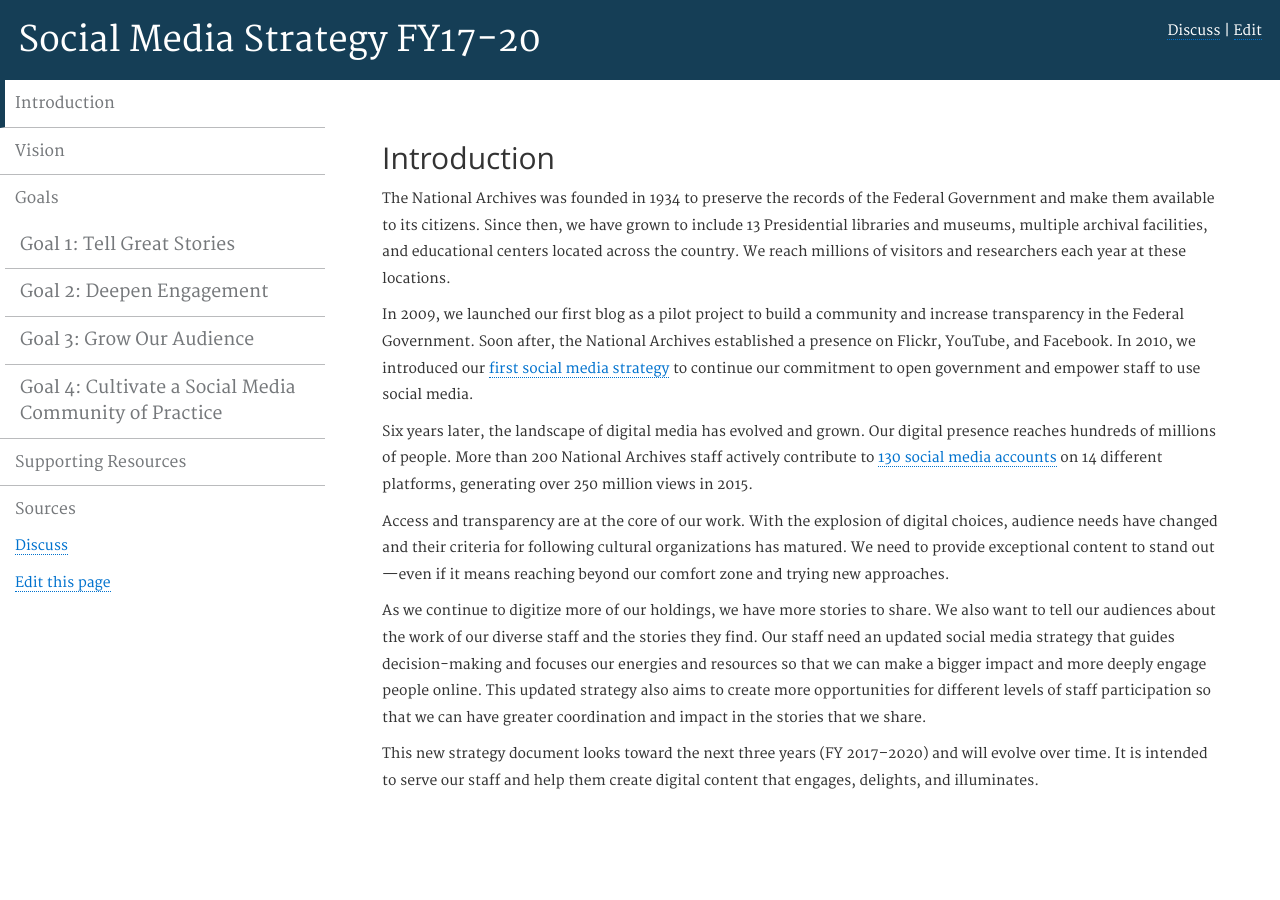
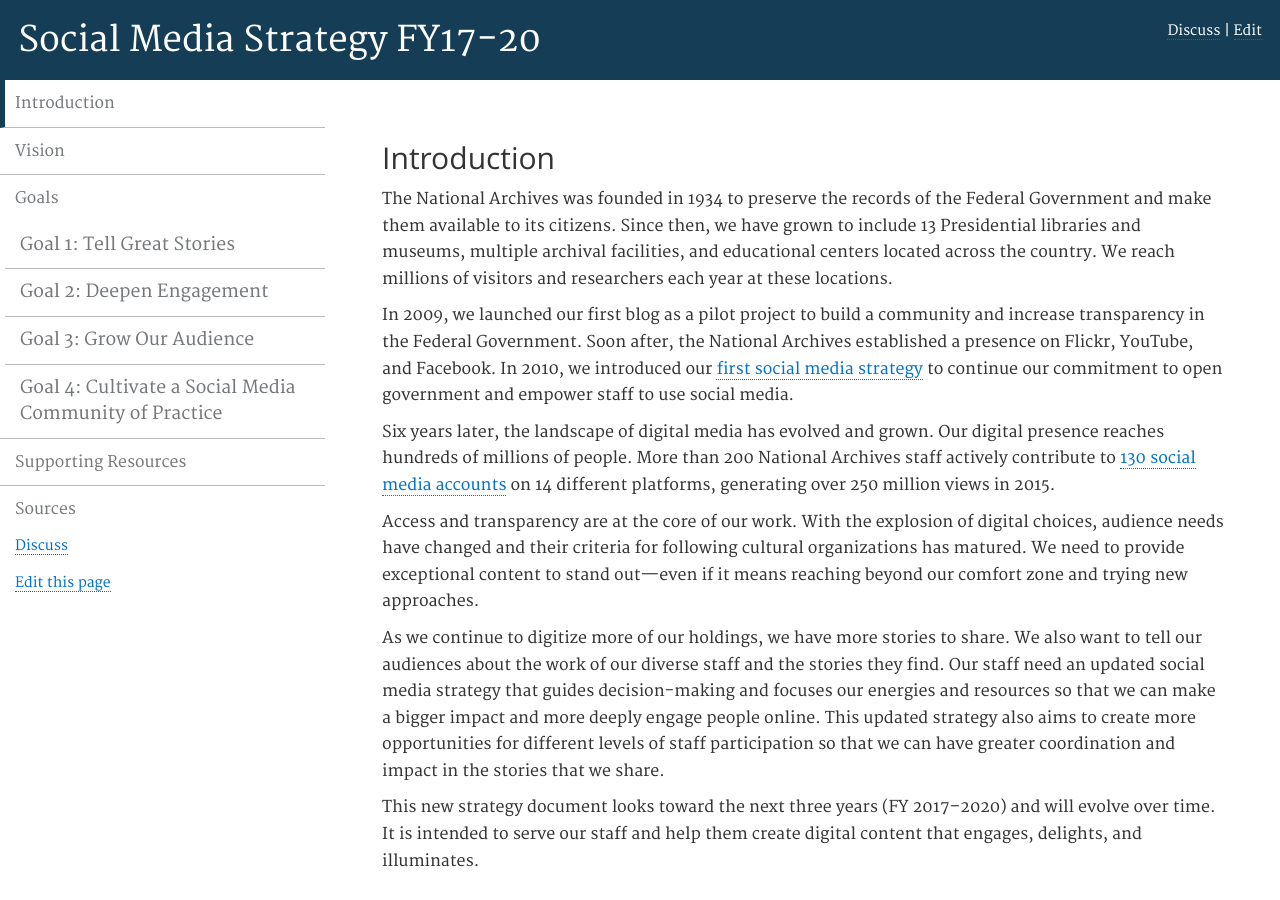
Before and after one commit to usnationalarchives/social-media-strategy, a Jekyll site: the page built from pages/index.md, in a window 1280 px wide. Built offline with Jekyll 4.4.1, drawn with Linux system fonts in a browser that asks for light colours.

```diff
--- a/assets/css/nara.css
+++ b/assets/css/nara.css
@@ -2,3 +2,5 @@
   color:default;
 }
 .main-content{
+  font-size:12pt;
+}
```
